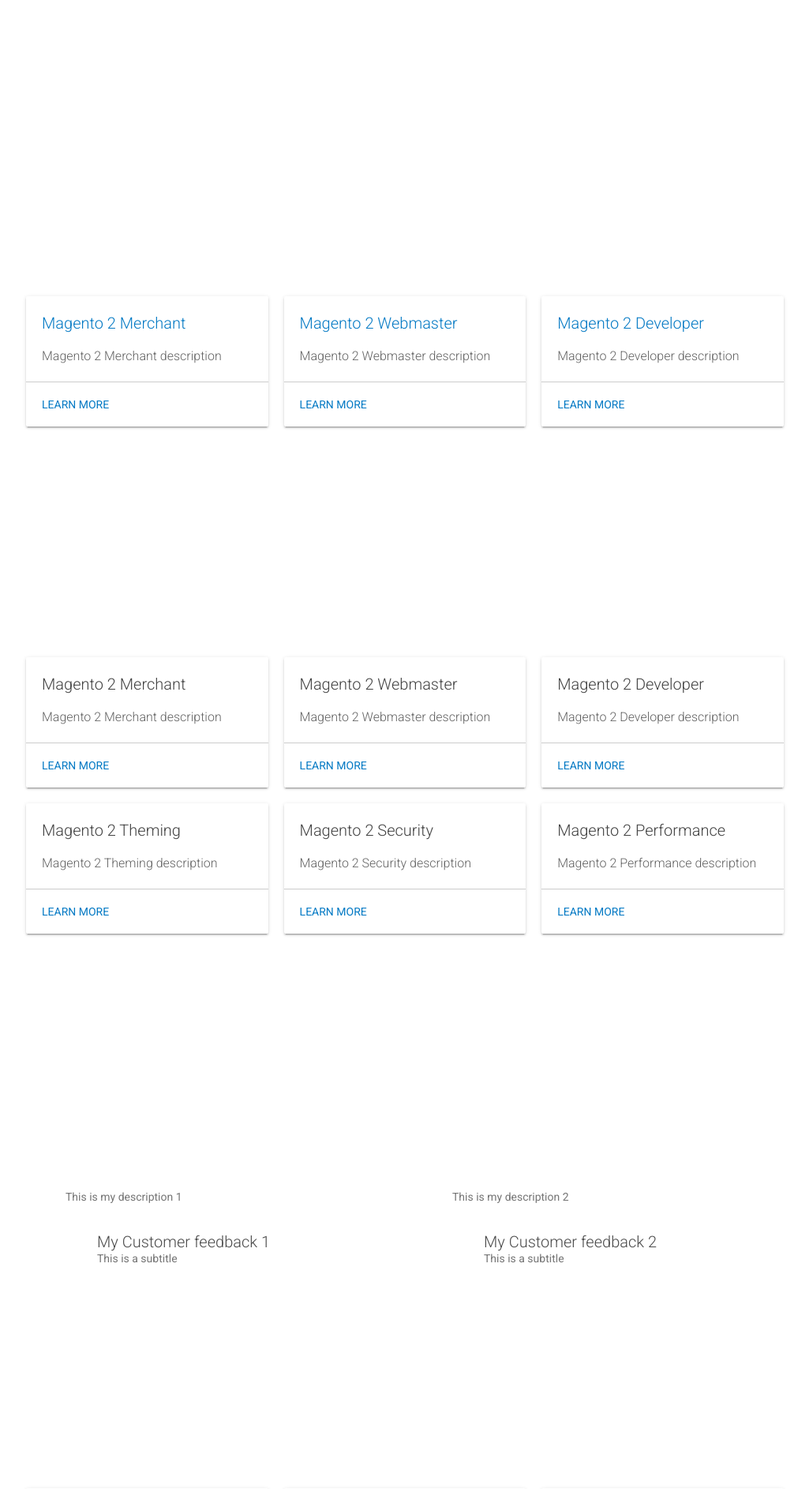
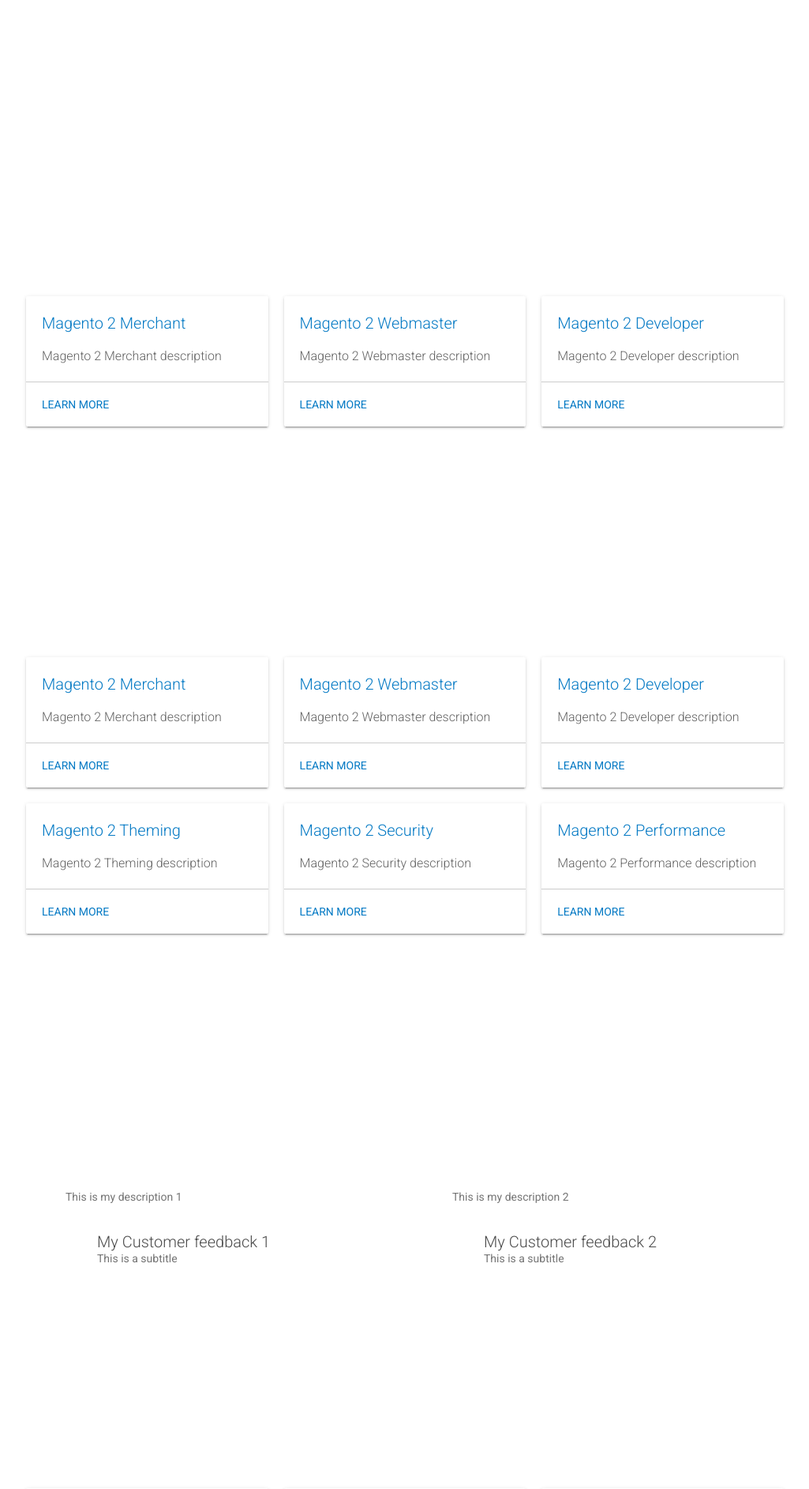
Before and after one commit to mage-acadamy/mage-acadamy.github.io, a Jekyll site: the page built from index.html, in a window 1280 px wide. Shown: the part 1106-2991 px from the top of the page at 79% size, without its empty margins (127-1152 px from the left). Built offline with Jekyll 4.4.1, drawn with Linux system fonts in a browser that asks for light colours; nearby versions of some CDN libraries; comment, search, counter and statistics services are not loaded.

Commit message:
link in images + title

```diff
--- a/_includes/portfolio_grid.html
+++ b/_includes/portfolio_grid.html
@@ -9,6 +9,7 @@
         {% for member in site.data.training %}
         <div class="card">
           <div class="card__image">
+            <a title="{{ member.name }}" href="{{ member.url }}">
             <amp-img
                 noloading
                 height="{{ member.height }}"
@@ -16,10 +17,10 @@
                 alt="{{ member.name }}"
                 layout="responsive"
                 src="img/training/{{ member.pic }}.jpg">
-            </amp-img>
+            </amp-img></a>
           </div>
           <div class="card__content">
-            <h3 class="card__title">{{ member.name }}</h3>
+            <h3 class="card__title"><a title="{{ member.name }}" href="{{ member.url }}">{{ member.name }}</a></h3>
             <p>{{ member.description }}</p>
           </div>
           <div class="card__action">
--- a/_includes/training.html
+++ b/_includes/training.html
@@ -10,6 +10,7 @@
       {% for member in site.data.training limit:3 %}
         <div class="card">
           <div class="card__image">
+            <a title="{{ member.name }}" href="{{ member.url }}">
             <amp-img
                 noloading
                 height="{{ member.height }}"
@@ -17,7 +18,7 @@
                 alt="{{ member.name }}"
                 layout="responsive"
                 src="img/training/{{ member.pic }}.jpg">
-            </amp-img>
+            </amp-img></a>
           </div>
           <div class="card__content">
             <h3 class="card__title"><a title="{{ member.name }}" href="{{ member.url }}">{{ member.name }}</a></h3>
```
